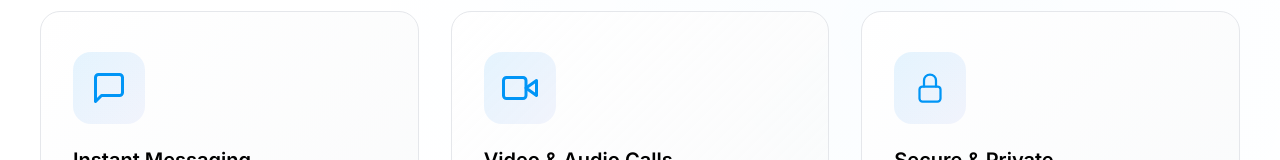
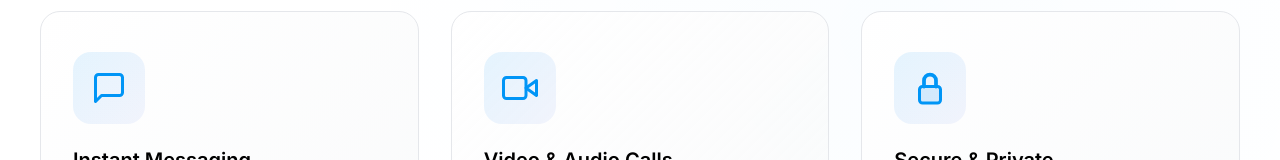
Before and after one commit to sakshampokharel01-beep/Chatter, a React (Vite) app: page / in a window 1280 px wide. Shown: the part 2494-2654 px from the top of the page. Built offline with nearby package versions, Linux system fonts and the light colour scheme; no server answers; a web font is replaced by a local one.

Commit message:
Update lock icon to Instagram filled style and remove floating animation

```diff
--- a/src/components/LandingPage.jsx
+++ b/src/components/LandingPage.jsx
@@ -47,9 +47,9 @@ export default function LandingPage({ onGetStarted }) {
     },
     {
       icon: (
-        <svg width="40" height="40" viewBox="0 0 24 24" fill="none" stroke="currentColor" strokeWidth="1.5" strokeLinecap="round" strokeLinejoin="round">
-          <rect x="5" y="11" width="14" height="10" rx="2" ry="2"/>
-          <path d="M8 11V7a4 4 0 0 1 8 0v4"/>
+        <svg width="40" height="40" viewBox="0 0 24 24" fill="none" stroke="currentColor" strokeWidth="2" strokeLinecap="round" strokeLinejoin="round">
+          <rect x="5" y="11" width="14" height="11" rx="2" ry="2" fill="currentColor" fillOpacity="0.1"/>
+          <path d="M8 11V7a4 4 0 0 1 8 0v4" strokeWidth="2.5"/>
         </svg>
       ),
       title: 'Secure & Private',
--- a/src/styles/LandingPage.css
+++ b/src/styles/LandingPage.css
@@ -371,16 +371,6 @@
   box-shadow: 0 20px 60px rgba(0, 0, 0, 0.15);
   background: linear-gradient(135deg, #667eea 0%, #764ba2 100%);
   padding: 2.5rem;
-  animation: float 6s ease-in-out infinite;
-}
-
-@keyframes float {
-  0%, 100% {
-    transform: translateY(0px);
-  }
-  50% {
-    transform: translateY(-10px);
-  }
 }
 
 .hero-chat-card {
```
